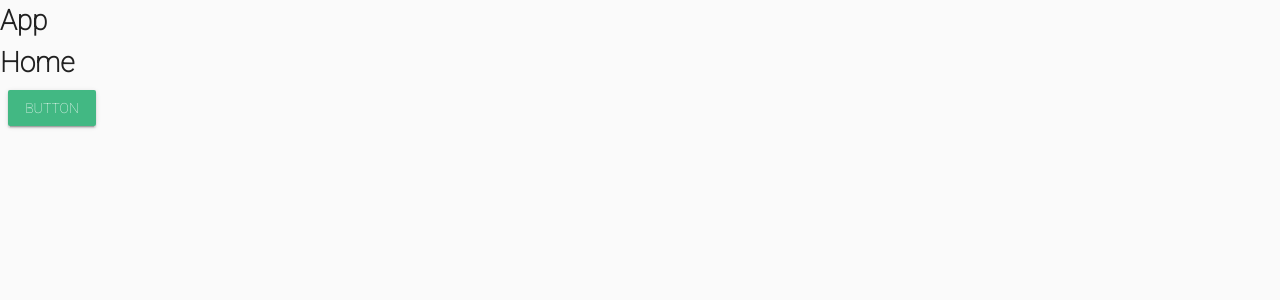
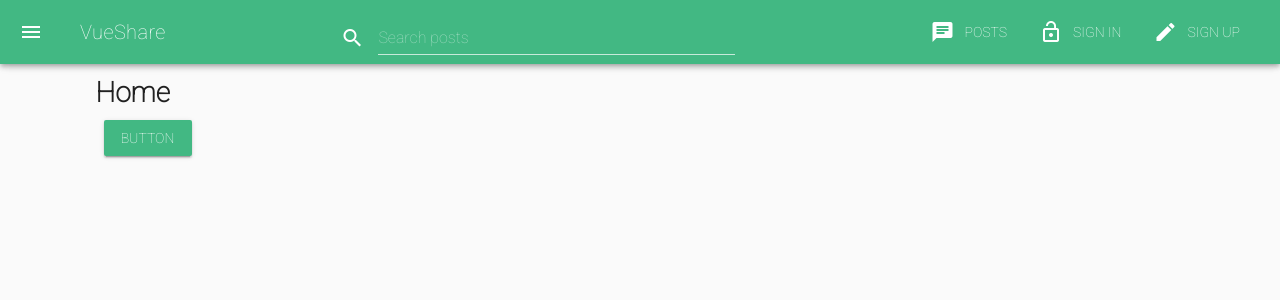
Before and after one commit to sahilmob/vuejs-graphql, a Vue app in the folder client/: page / in a window 1280 px wide. Shown: the top 300 px of the page. Built offline with nearby package versions, Linux system fonts and the light colour scheme.

Commit message:
Add navbar

```diff
--- a/client/src/App.vue
+++ b/client/src/App.vue
@@ -1,9 +1,59 @@
 <template>
   <v-app>
-    <h1>App</h1>
-    <router-view/>
+    <v-toolbar fixed color="primary" dark>
+      <v-toolbar-side-icon></v-toolbar-side-icon>
+      <v-toolbar-title class="hidden-xs-only">
+        <router-link to="/" tag="span" style="cursor: pointer">VueShare</router-link>
+      </v-toolbar-title>
+      <v-spacer></v-spacer>
+      <v-text-field flex prepend-icon="search" placeholder="Search posts" color="accent" single-line hide-details></v-text-field>
+      <v-spacer></v-spacer>
+      <v-toolbar-items class="hidden-xs-only">
+        <v-btn flat v-for="item in horizontalNavItems" :key="item.title" :to="item.link">
+          <v-icon class="hidden-sm-only">{{item.icon}}</v-icon>
+          {{item.title}}
+        </v-btn>
+      </v-toolbar-items>
+    </v-toolbar>
+    <main>
+      <v-container class="mt-4">
+        <router-view/>
+      </v-container>
+    </main>
   </v-app>
 </template>
 
+
+<script>
+export default {
+  name: "App",
+  computed: {
+    horizontalNavItems() {
+      return [
+        {
+          icon: "chat",
+          title: "Posts",
+          link: "/posts"
+        },
+        {
+          icon: "lock_open",
+          title: "Sign In",
+          link: "/signin"
+        },
+        {
+          icon: "create",
+          title: "Sign Up",
+          link: "/signup"
+        }
+      ];
+    }
+  }
+};
+</script>
+
+
 <style>
+i {
+  margin-right: 10px;
+}
 </style>
--- a/client/src/components/Home.vue
+++ b/client/src/components/Home.vue
@@ -1,8 +1,8 @@
 <template>
-  <div>
+  <v-container>
     <h1>Home</h1>
     <v-btn color="primary">Button</v-btn>
-  </div>
+  </v-container>
 </template>
 
 <script>
```
